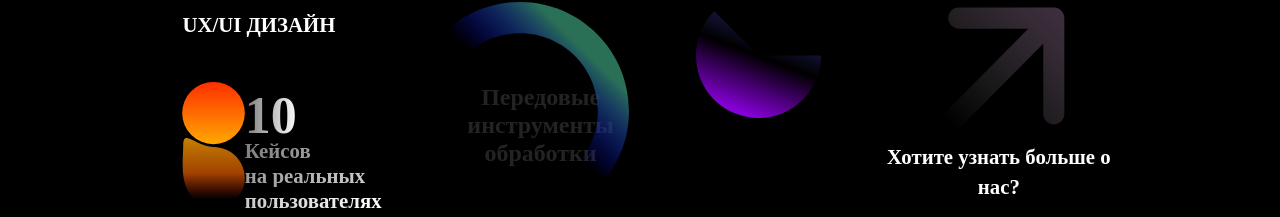
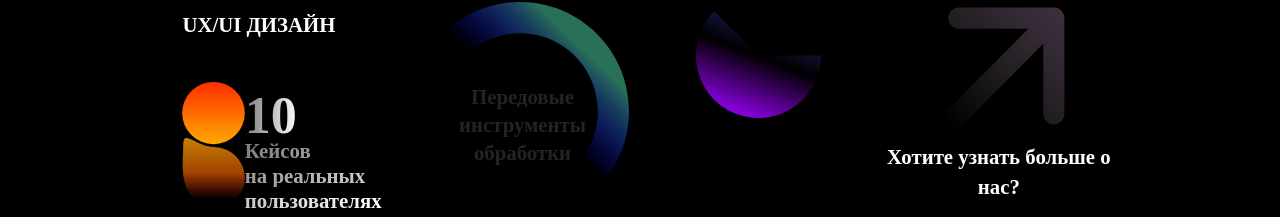
Before and after one commit to PavelMosolov79/new-site-company, a Next.js app: page / in a window 1280 px wide. Shown: the part 829-1046 px from the top of the page. Built offline with nearby package versions, Linux system fonts and the light colour scheme.

Commit message:
Corected font size

```diff
--- a/src/mainPage/MainPage/blocksSection/BlocksSectionDesctop.css
+++ b/src/mainPage/MainPage/blocksSection/BlocksSectionDesctop.css
@@ -159,12 +159,12 @@
 
     .blocks__tools h2{
         position: absolute;
-        margin: calc(var(--index) * 4.4) calc(var(--index) * 3.2);
+        margin: calc(var(--index) * 4.4) calc(var(--index) * 2.8);
 
         color: #232323;
         text-align: center;
         font-family: PT Serif;
-        font-size: 24px;
+        font-size: calc(var(--index) * 1);
         font-style: normal;
         font-weight: 700;
         line-height: 28px;
@@ -215,6 +215,7 @@
     }
 
     .blocks__design p{
+        color: #000;
         text-align: center;
         font-family: PT Serif;
         font-size: calc(var(--index) * 0.7);
@@ -224,6 +225,7 @@
     }
 
     .blocks__design a{
+        color: #000;
         text-align: center;
         font-family: PT Serif;
         font-size: calc(var(--index) * 1.5);
```
